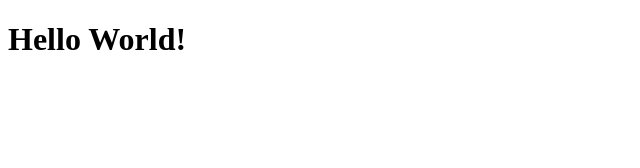
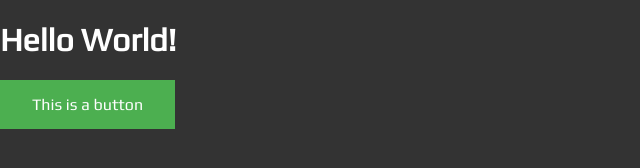
Before and after one commit to Alee14/Melreum-Theme, a plain HTML site: page index.html in a window 1280 px wide. Shown: the whole page, without its empty margins (0-640 px from the left). Drawn offline with Linux system fonts and the light colour scheme.

Commit message:
Name change

```diff
--- a/index.html
+++ b/index.html
@@ -4,9 +4,14 @@
     <meta charset="UTF-8">
     <meta name="viewport" content="width=device-width, initial-scale=1.0">
     <meta http-equiv="X-UA-Compatible" content="ie=edge">
+    <link href="https://fonts.googleapis.com/css?family=Play" rel="stylesheet">
+    <link href="./style.css" type="text/css" rel="stylesheet">
     <title>Platreum</title>
 </head>
 <body>
 <h1>Hello World!</h1>
+<button>This is a button</button>
+<script>
+</script>
 </body>
 </html>
--- a/style.css
+++ b/style.css
@@ -15,9 +15,21 @@
    limitations under the License.
 */
 body {
-    font-family: Arial, Helvetica, sans-serif;
+    font-family: 'Play', sans-serif;
     padding: 0;
     margin: 0;
     background: #333;
     color: white
 }
+
+button {
+    background-color: #4CAF50;
+    font-family: 'Play', sans-serif;
+    border: none;
+    color: white;
+    padding: 15px 32px;
+    text-align: center;
+    text-decoration: none;
+    display: inline-block;
+    font-size: 16px;
+  }
```
Also changed, not shown: 1 other file.
